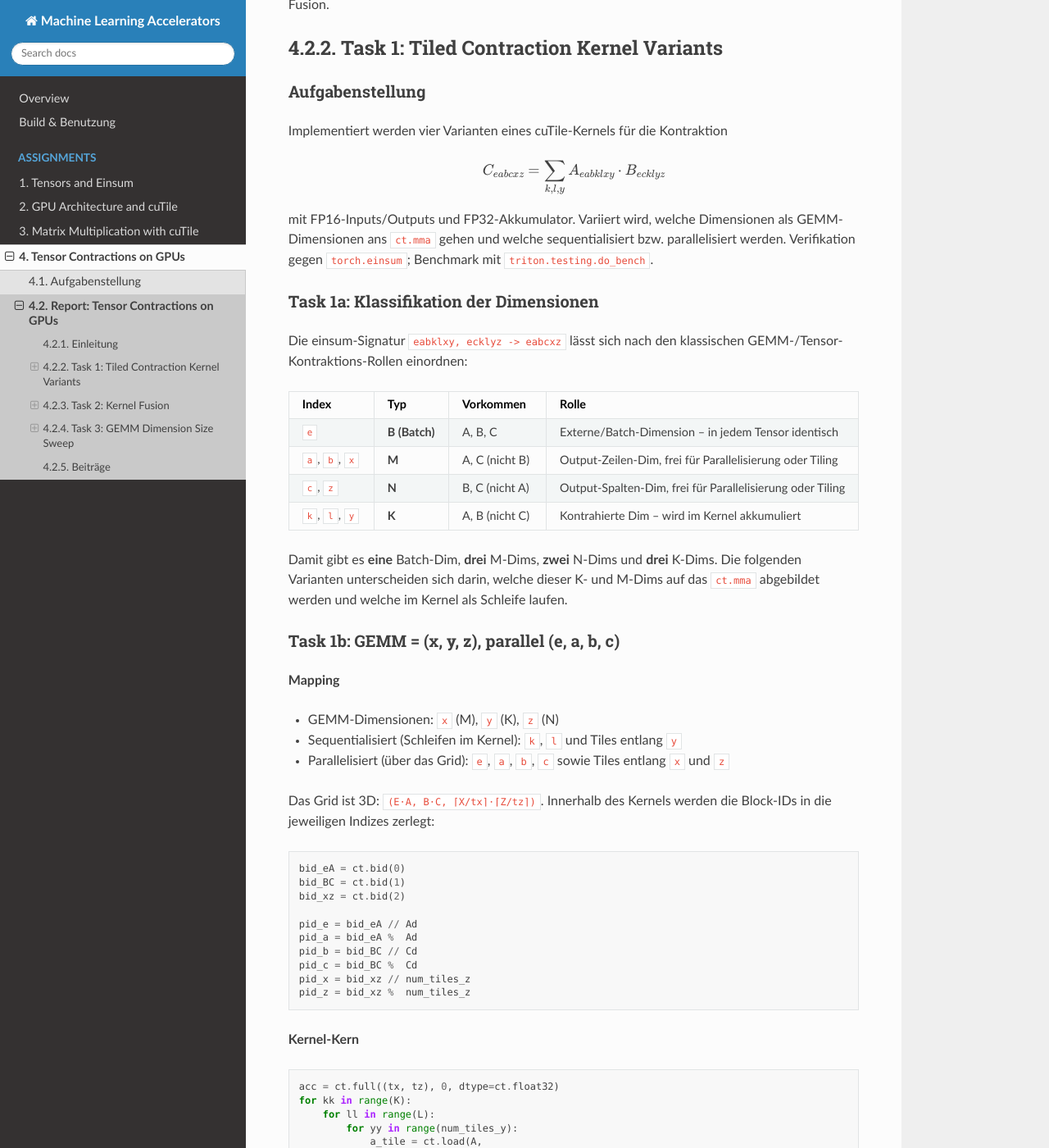
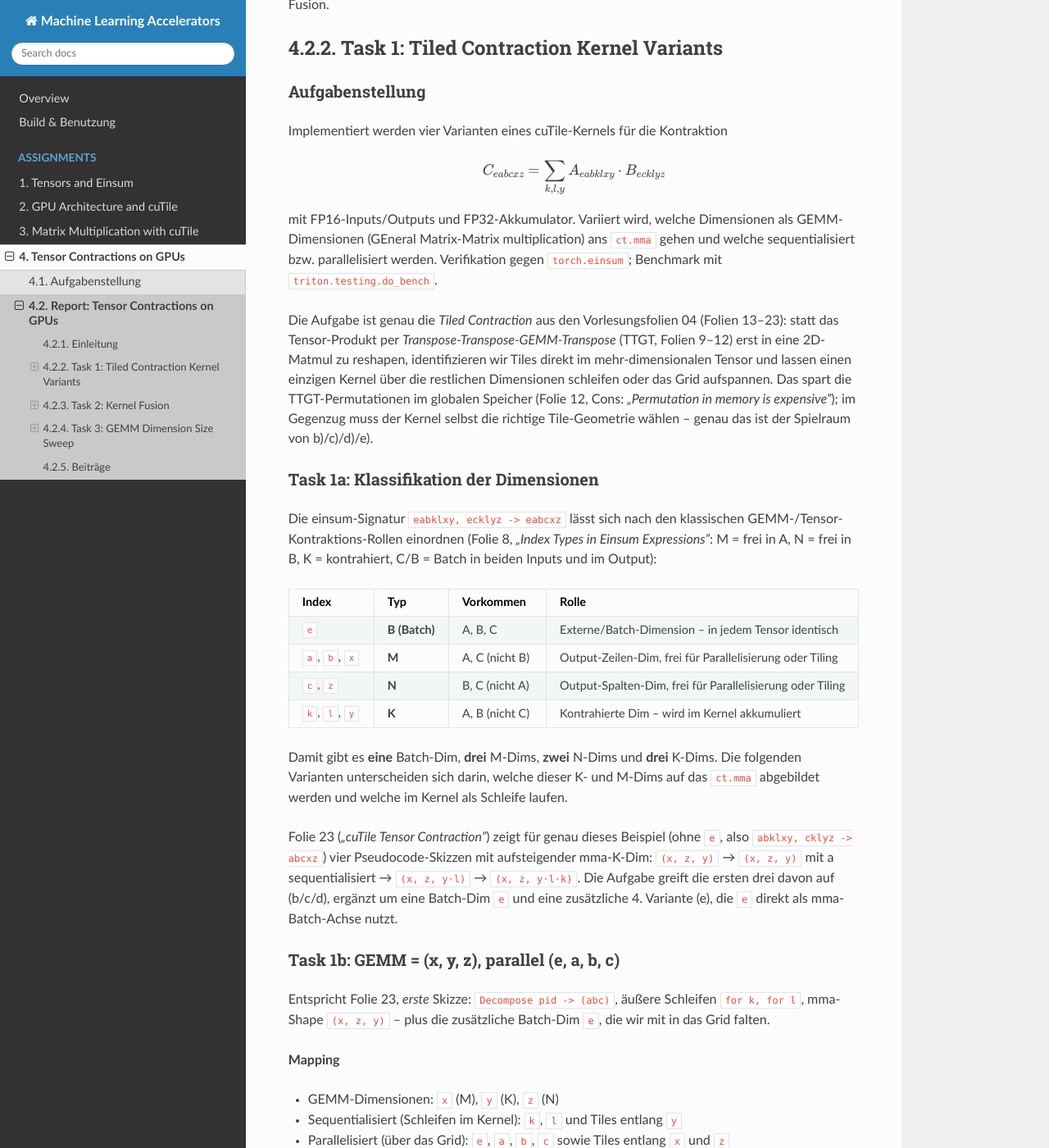
Before and after one commit to Intelligence420/mla, a Sphinx documentation site: the page built from sphinx/source/chapters/04_tensor_contractions_on_gpus/loesung.rst, in a window 1280 px wide and 1400 px high, scrolled down 738 px. Shown: the whole window at 82% size. Built offline with Sphinx 7.4.7 and the Read the Docs theme 3.1.0, drawn with Linux system fonts in a browser that asks for light colours; some of the changed text lies outside the part shown.

Commit message:
doku fix task01

```diff
--- a/sphinx/source/chapters/04_tensor_contractions_on_gpus/loesung.rst
+++ b/sphinx/source/chapters/04_tensor_contractions_on_gpus/loesung.rst
@@ -31,15 +31,29 @@ Kontraktion
    C_{eabcxz} = \sum_{k,l,y} A_{eabklxy} \cdot B_{ecklyz}
 
 mit FP16-Inputs/Outputs und FP32-Akkumulator. Variiert wird, welche
-Dimensionen als GEMM-Dimensionen ans ``ct.mma`` gehen und welche
+Dimensionen als GEMM-Dimensionen (GEneral Matrix-Matrix multiplication) ans ``ct.mma`` gehen und welche
 sequentialisiert bzw. parallelisiert werden. Verifikation gegen
 ``torch.einsum``; Benchmark mit ``triton.testing.do_bench``.
+
+Die Aufgabe ist genau die *Tiled Contraction* aus den Vorlesungsfolien
+04 (Folien 13–23): statt das Tensor-Produkt per
+*Transpose-Transpose-GEMM-Transpose* (TTGT, Folien 9–12) erst in eine
+2D-Matmul zu reshapen, identifizieren wir Tiles direkt im
+mehr-dimensionalen Tensor und lassen einen einzigen Kernel über die
+restlichen Dimensionen schleifen oder das Grid aufspannen. Das spart
+die TTGT-Permutationen im globalen Speicher (Folie 12, Cons:
+*„Permutation in memory is expensive"*); im Gegenzug muss der Kernel
+selbst die richtige Tile-Geometrie wählen – genau das ist der
+Spielraum von b)/c)/d)/e).
 
 Task 1a: Klassifikation der Dimensionen
 ----------------------------------------
 
 Die einsum-Signatur ``eabklxy, ecklyz -> eabcxz`` lässt sich
-nach den klassischen GEMM-/Tensor-Kontraktions-Rollen einordnen:
+nach den klassischen GEMM-/Tensor-Kontraktions-Rollen einordnen
+(Folie 8, *„Index Types in Einsum Expressions"*: M = frei in A,
+N = frei in B, K = kontrahiert, C/B = Batch in beiden Inputs und
+im Output):
 
 .. list-table::
    :header-rows: 1
@@ -71,8 +85,21 @@ Damit gibt es **eine** Batch-Dim, **drei** M-Dims, **zwei** N-Dims und
 welche dieser K- und M-Dims auf das ``ct.mma`` abgebildet werden und
 welche im Kernel als Schleife laufen.
 
+Folie 23 (*„cuTile Tensor Contraction"*) zeigt für genau dieses
+Beispiel (ohne ``e``, also ``abklxy, cklyz -> abcxz``) vier
+Pseudocode-Skizzen mit aufsteigender mma-K-Dim:
+``(x, z, y)`` → ``(x, z, y)`` mit a sequentialisiert →
+``(x, z, y·l)`` → ``(x, z, y·l·k)``. Die Aufgabe greift die ersten
+drei davon auf (b/c/d), ergänzt um eine Batch-Dim ``e`` und eine
+zusätzliche 4. Variante (e), die ``e`` direkt als mma-Batch-Achse
+nutzt.
+
 Task 1b: GEMM = (x, y, z), parallel (e, a, b, c)
 -------------------------------------------------
+
+Entspricht Folie 23, *erste* Skizze: ``Decompose pid -> (abc)``,
+äußere Schleifen ``for k, for l``, mma-Shape ``(x, z, y)`` – plus die
+zusätzliche Batch-Dim ``e``, die wir mit in das Grid falten.
 
 **Mapping**
 
@@ -130,6 +157,11 @@ sind durch ``PaddingMode.ZERO`` neutral für die Akkumulation.
 Task 1c: zusätzlich b sequentialisiert
 ---------------------------------------
 
+Entspricht Folie 23, *zweite* Skizze: ``Decompose pid -> (bc)``,
+zusätzlich eine ``for a_it``-Schleife im Kernel. In unserer Notation
+heißt die sequentialisierte Achse ``b`` statt ``a``, das Prinzip ist
+dasselbe – eine M-Dim wandert vom Grid in eine innere Schleife.
+
 **Mapping**
 
 * GEMM-Dimensionen: ``x``, ``y``, ``z`` (wie b)
@@ -182,6 +214,12 @@ Getestete Konfigurationen (siehe Benchmark-Ergebnisse):
 
 Task 1d: GEMM = (x, y·l, z), l und y gemerged
 ----------------------------------------------
+
+Entspricht Folie 23, *dritte* Skizze: ``# Matmul shape = (x, z, y * l)``
+mit nur noch einer äußeren ``for k``-Schleife. Folie 23 zeigt als vierte
+Variante sogar das volle Merging ``(x, z, y·l·k)`` – wir greifen es
+hier nicht auf, weil die Aufgabe explizit nur ``y`` und ``l`` zusammen
+verlangt.
 
 **Mapping**
 
@@ -248,6 +286,13 @@ Getestete Konfigurationen:
 
 Task 1e: GEMM = (e, x, y, z) als 3D-mma
 ----------------------------------------
+
+Diese Variante geht über Folie 23 hinaus: statt ``e`` (die einzige
+Batch-/C-Index-Dim aus Folie 8) als Grid-Achse zu nutzen, wandert
+sie in den ``ct.mma`` selbst. Konzeptuell entspricht das einer
+*Batched Matrix Multiplication* (Folie 3–5): mehrere kleine GEMMs
+laufen entlang ``e`` parallel, jetzt aber innerhalb eines einzelnen
+mma-Aufrufs statt über das Grid verteilt.
 
 **Mapping**
 
@@ -420,7 +465,12 @@ Mögliche Vermutungen, die wir aber **nicht** verifiziert haben:
 
 **b) vs d) — wie erwartet.**
 Bei ``|l|=8, |y|=32`` liegt d) mit ~30 % Vorsprung vorne; bei ``|l|=1``
-verschwindet der Vorteil und beide sind im Rauschen gleichauf.
+verschwindet der Vorteil und beide sind im Rauschen gleichauf. Das
+passt zur Stoßrichtung von Folie 23: je mehr K-Dims man in den
+einzelnen mma-Aufruf hineinfaltet, desto größer wird die innere
+GEMM-K und desto besser sollte die Tensor-Core-Auslastung pro mma
+sein – aber nur, wenn die zu mergende Dim auch tatsächlich Größe > 1
+hat.
 
 **Quervergleich b/d/e — e) ist deutlich langsamer.**
 Mit ``|e|=4`` und ``te=2`` produziert e) etwa halb so viele Grid-Blöcke
```
